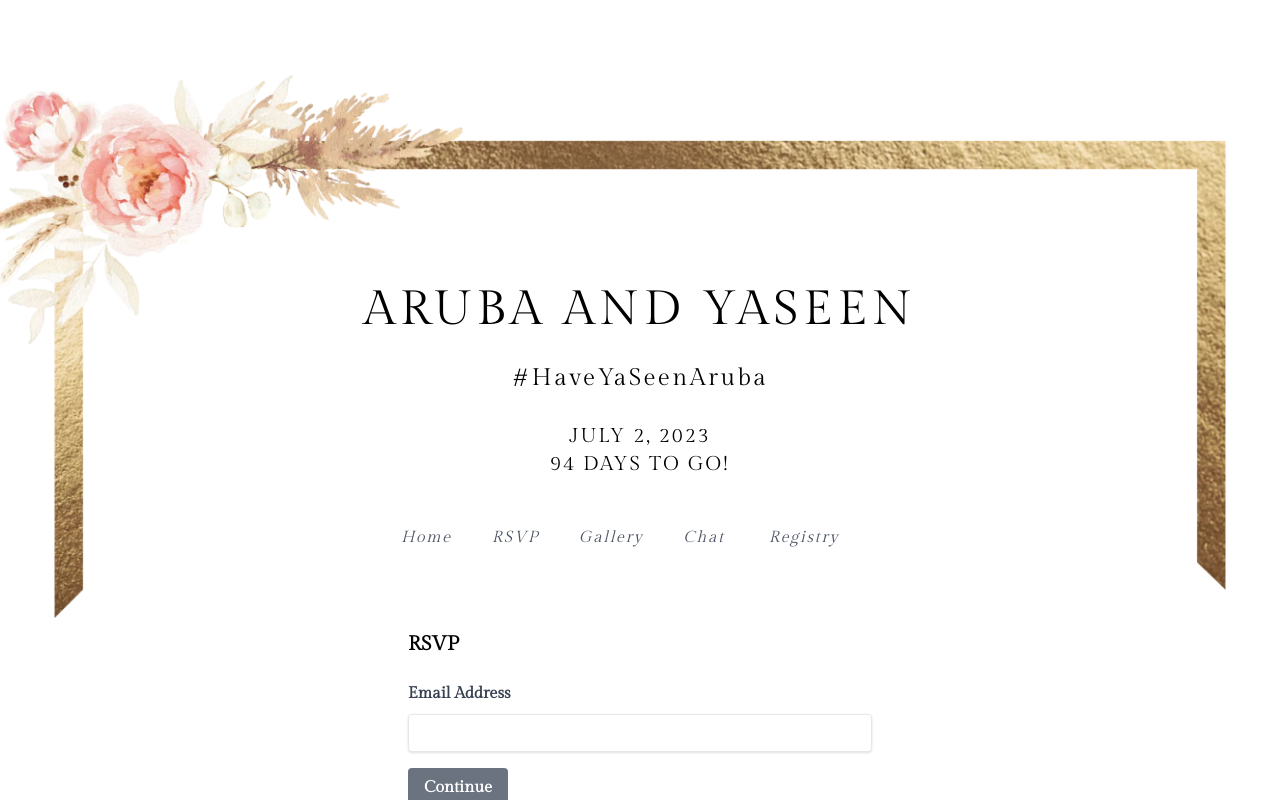
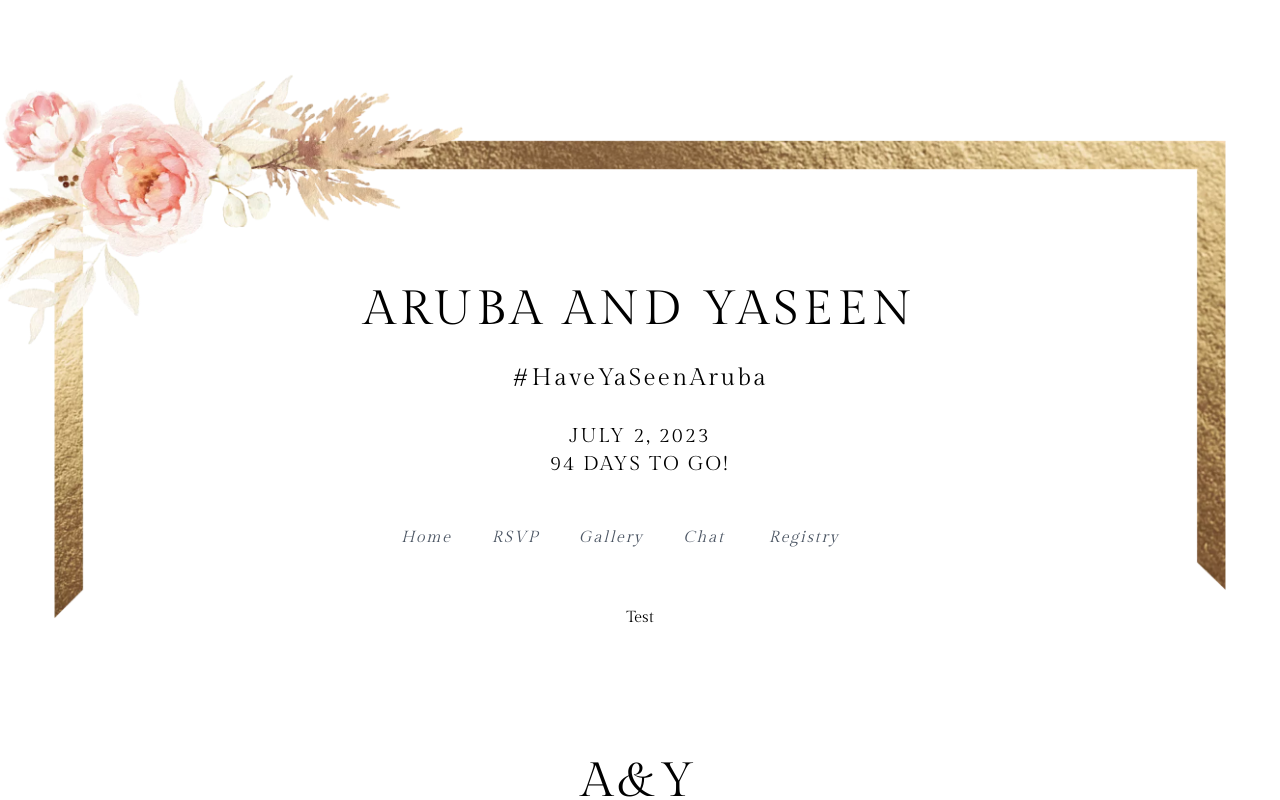
Before and after one commit to yaseenmustapha/arubayaseen, a Next.js app: page /rsvptest in a window 1280 px wide. Shown: the top 800 px of the page. Built offline with nearby package versions, Linux system fonts and the light colour scheme.

Commit message:
test: rsvptest 2

```diff
--- a/app/rsvptest/page.tsx
+++ b/app/rsvptest/page.tsx
@@ -90,151 +90,8 @@ export default function RsvpTest() {
 
   return (
     <main>
-      <div className="max-w-lg mx-auto -mt-36 mb-48 p-6">
-        <h1 className="font-gilda text-xl font-bold mb-6">RSVP</h1>
-        <form onSubmit={createRsvp}>
-          <div className="mb-4">
-            <label
-              htmlFor="email"
-              className="font-gilda block text-gray-700 font-bold mb-2"
-            >
-              Email Address
-            </label>
-            <input
-              readOnly={continuePressed}
-              type="email"
-              id="email"
-              name="email"
-              className="font-gilda shadow appearance-none border rounded w-full py-2 px-3 text-gray-700 leading-tight focus:outline-none focus:shadow-outline"
-              value={email}
-              onChange={(e) => {
-                setEmail(e.target.value);
-                const regex = /^[^\s@]+@[^\s@]+\.[^\s@]+$/;
-                setEmailError(
-                  regex.test(e.target.value)
-                    ? ""
-                    : "Please enter a valid email address."
-                );
-              }}
-              required
-            />
-            {emailError && (
-              <p className="font-gilda text-red-500 text-sm mt-1">
-                {emailError}
-              </p>
-            )}
-          </div>
-          {!continuePressed && (
-            <button
-              onClick={(e) => handleContinue(e)}
-              className="font-gilda bg-gray-500 hover:bg-black text-white font-bold py-2 px-4 rounded focus:outline-none focus:shadow-outline"
-            >
-              Continue
-            </button>
-          )}
-          {continuePressed && !rsvpExists && (
-            <>
-              <div className="mb-4">
-                <label
-                  htmlFor="firstName"
-                  className="font-gilda block text-gray-700 font-bold mb-2"
-                >
-                  First Name
-                </label>
-                <input
-                  type="text"
-                  id="firstName"
-                  name="firstName"
-                  className="font-gilda shadow appearance-none border rounded w-full py-2 px-3 text-gray-700 leading-tight focus:outline-none focus:shadow-outline"
-                  value={firstName}
-                  onChange={(event) => setFirstName(event.target.value)}
-                  required
-                />
-              </div>
-              <div className="mb-4">
-                <label
-                  htmlFor="lastName"
-                  className="font-gilda block text-gray-700 font-bold mb-2"
-                >
-                  Last Name
-                </label>
-                <input
-                  type="text"
-                  id="lastName"
-                  name="lastName"
-                  className="font-gilda shadow appearance-none border rounded w-full py-2 px-3 text-gray-700 leading-tight focus:outline-none focus:shadow-outline"
-                  value={lastName}
-                  onChange={(event) => setLastName(event.target.value)}
-                  required
-                />
-              </div>
-              <div className="mb-4">
-                <label
-                  htmlFor="quantity"
-                  className="font-gilda block text-gray-700 font-bold mb-2"
-                >
-                  How many guests?
-                </label>
-                <input
-                  type="number"
-                  inputMode="numeric"
-                  pattern="[0-9]*"
-                  id="quantity"
-                  name="quantity"
-                  className="font-gilda shadow appearance-none border rounded w-full py-2 px-3 text-gray-700 leading-tight focus:outline-none focus:shadow-outline"
-                  value={numGuests}
-                  onChange={(event) => setNumGuests(event.target.value)}
-                  required
-                />
-              </div>
-              <div className="mb-4">
-                <button
-                  type="submit"
-                  className="font-gilda bg-gray-500 hover:bg-black text-white font-bold py-2 px-4 rounded focus:outline-none focus:shadow-outline"
-                >
-                  Submit
-                </button>
-              </div>
-            </>
-          )}
-          {continuePressed && rsvpExists && (
-            <>
-              <div className="mb-4">
-                <p className="font-gilda text-xl">
-                  Modify RSVP for {firstName} {lastName}:
-                </p>
-              </div>
-              <div className="mb-4">
-                <label
-                  htmlFor="quantity"
-                  className="font-gilda block text-gray-700 font-bold mb-2"
-                >
-                  How many guests?
-                </label>
-                <input
-                  type="number"
-                  inputMode="numeric"
-                  pattern="[0-9]*"
-                  id="quantity"
-                  name="quantity"
-                  className="font-gilda shadow appearance-none border rounded w-full py-2 px-3 text-gray-700 leading-tight focus:outline-none focus:shadow-outline"
-                  value={numGuests}
-                  onChange={(event) => setNumGuests(event.target.value)}
-                  required
-                />
-              </div>
-              <div className="mb-4">
-                <button
-                  onClick={(e) => updateRsvp(e)}
-                  className="font-gilda bg-gray-500 hover:bg-black text-white font-bold py-2 px-4 rounded focus:outline-none focus:shadow-outline"
-                >
-                  Update RSVP
-                </button>
-              </div>
-            </>
-          )}
-        </form>
-        {successMessage && <p className="font-gilda">{successMessage}</p>}
+      <div className="max-w-2xl mx-auto -mt-36">
+        <p className="font-gilda text-center">Test</p>
       </div>
     </main>
   );
```
